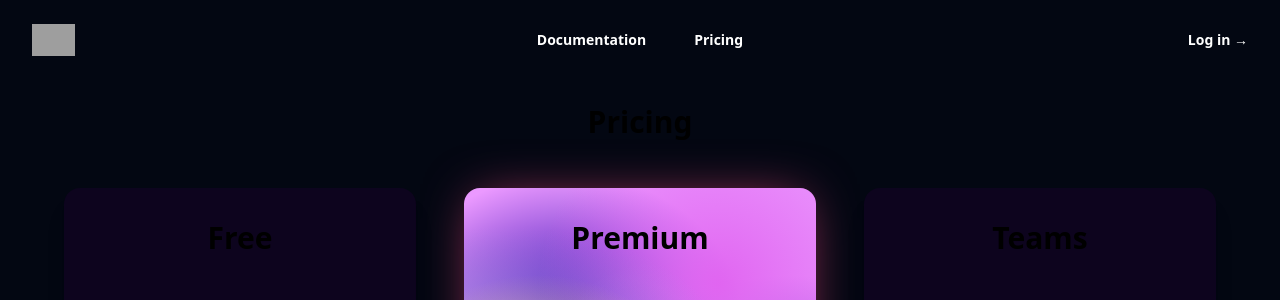
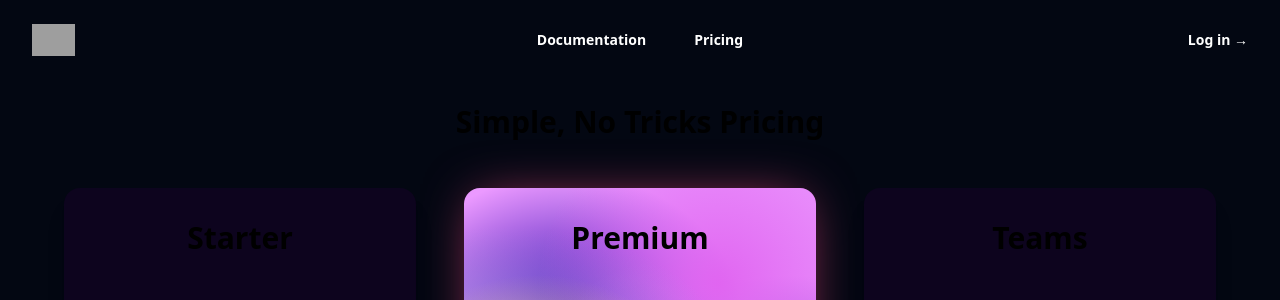
Before and after one commit to ramezj/astralics, a Next.js app in the folder client/: page /pricing in a window 1280 px wide. Shown: the top 300 px of the page. Built offline with nearby package versions, Linux system fonts and the light colour scheme; no server answers; grey boxes are pictures that could not be loaded.

Commit message:
UI, new Alert

```diff
--- /dev/null
+++ b/client/components/Alerts/Alert.js
@@ -0,0 +1,9 @@
+
+
+export default function Alert(props) {
+    return (
+        <>
+ <span className="bg-purple-100 text-purple-800 text-lg font-medium px-10 py-2 rounded-full dark:bg-purple-900 dark:text-purple-200">Launching BlitzFeedback 1.0 🎉</span>
+        </>
+    )
+}
--- a/client/pages/index.js
+++ b/client/pages/index.js
@@ -3,6 +3,7 @@ import Layout from "@/components/layout"
 import Widget from "@/components/widget"
 import { BlitzFeedback } from "blitzpackagev2"
 import Features from "@/components/Features"
+import Alert from "@/components/Alerts/Alert"
 
 export default function Component() {
   const { data: session } = useSession()
@@ -10,7 +11,7 @@ export default function Component() {
     <Layout>
       {/* <Features /> */}
       <center>
-        <br />
+        {/* <Alert /> */}
           <h1 className='sm:text-5xl 2xl:mt-8 text-5xl font-bold tracking-tight leading-none text-white md:text-6xl lg:text-5xl lg:w-3/6'>Feedback is power, collect it with our platform.</h1>
           <br />
           <br />
--- a/client/pages/pricing/index.js
+++ b/client/pages/pricing/index.js
@@ -18,11 +18,11 @@ export default function Pricing(props) {
             <PaddleLoader />
             <br />
             <center>
-                <h1 className='text-3xl font-bold'>Pricing</h1>
+                <h1 className='text-3xl font-bold'>Simple, No Tricks Pricing</h1>
             </center>
             <br /><br />
             <div className='flex flex-wrap gap-12 justify-center w-full'>
-                <PricingCard price='Free' title='Free' button='Get Started' background={'whiteBackground'} shadow={''}>
+                <PricingCard price='Free' title='Starter' button='Get Started' background={'whiteBackground'} shadow={''}>
                 <Info><Svg /> 1 Project</Info>
                 <Info><Svg /> 15 Monthly Feedbacks</Info>
                 <br />
```
